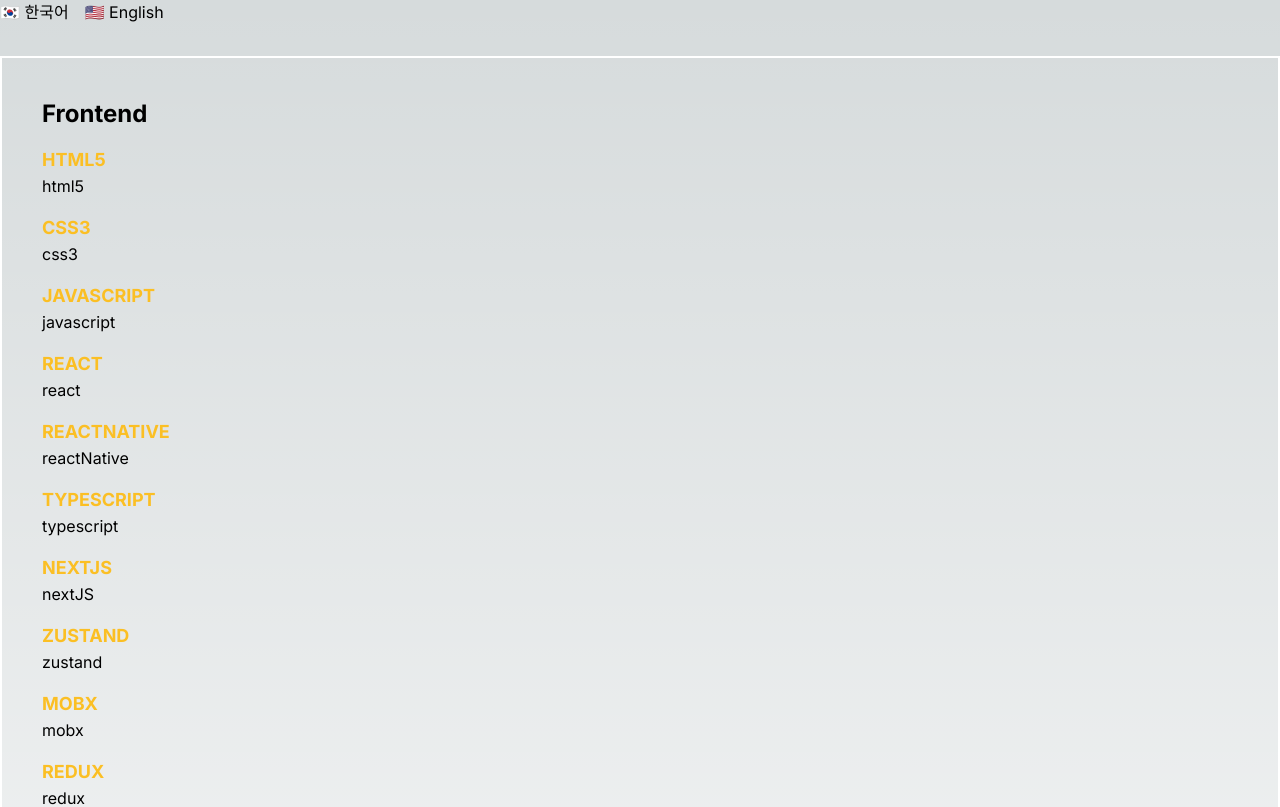
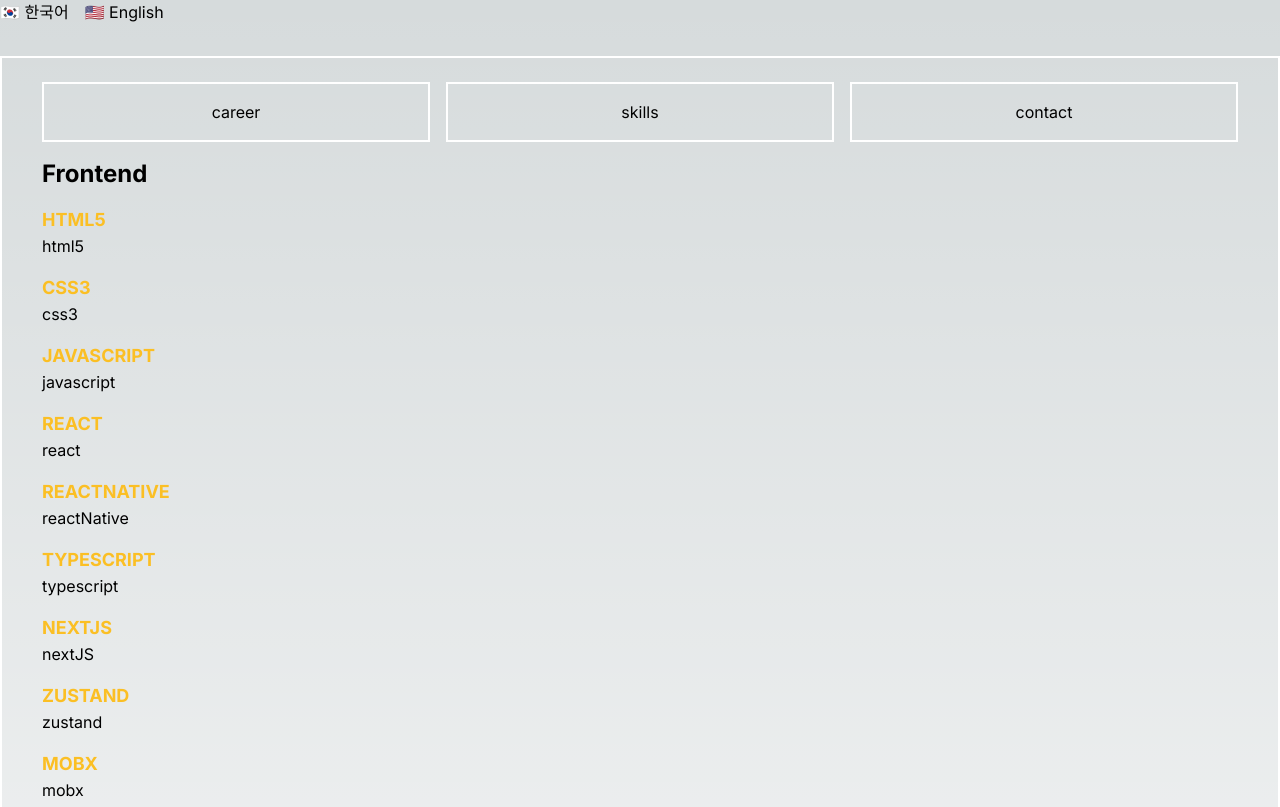
Before and after one commit to Earlssu/sms-portfolio-next, a Next.js app: page /skills in a window 1280 px wide. Shown: the top 807 px of the page. Built offline with nearby package versions, Linux system fonts and the light colour scheme.

Commit message:
Feat: NavButtons 각 페이지에 추가

```diff
--- a/src/app/career/page.tsx
+++ b/src/app/career/page.tsx
@@ -1,3 +1,5 @@
+import NavButtons from "@/shared/components/NavButtons";
+
 const Career = () => {
   return (
     <div
@@ -5,6 +7,7 @@ const Career = () => {
         "mx-auto border-2 border-white w-full max-w-screen-xl mt-8 px-10 py-6 min-h-[90dvh] flex flex-col"
       }
     >
+      <NavButtons />
       Career
     </div>
   );
--- a/src/app/contact/page.tsx
+++ b/src/app/contact/page.tsx
@@ -1,3 +1,5 @@
+import NavButtons from "@/shared/components/NavButtons";
+
 const Contact = () => {
   return (
     <div
@@ -5,6 +7,7 @@ const Contact = () => {
         "mx-auto border-2 border-white w-full max-w-screen-xl mt-8 px-10 py-6 min-h-[90dvh] flex flex-col"
       }
     >
+      <NavButtons />
       Contact
     </div>
   );
--- a/src/app/skills/page.tsx
+++ b/src/app/skills/page.tsx
@@ -1,4 +1,5 @@
 import SkillDescription from "@/app/skills/SkillDescription";
+import NavButtons from "@/shared/components/NavButtons";
 
 const Skills = () => {
   return (
@@ -7,6 +8,7 @@ const Skills = () => {
         "mx-auto border-2 border-white w-full max-w-screen-xl mt-8 px-10 py-6 min-h-[90dvh] flex flex-col"
       }
     >
+      <NavButtons />
       <div className={"flex flex-1 flex-col gap-4"}>
         <h2 className={"text-2xl font-bold mt-4"}>Frontend</h2>
         <SkillDescription skill={"html5"} />
```
